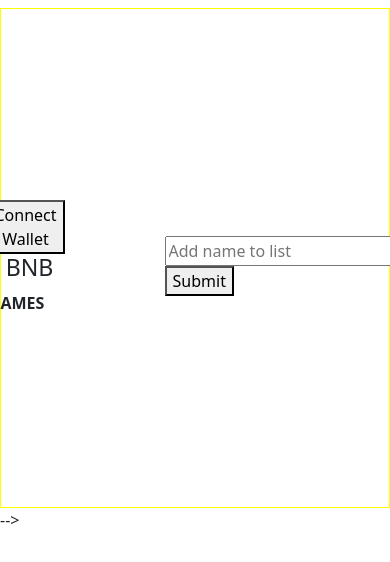
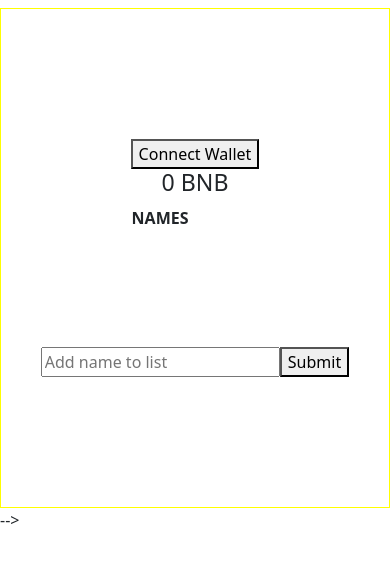
Before and after one commit to amazingprincelee/name-updater-dapp, a React (Create React App) app: page / in a window 390 px wide. Shown: the top 562 px of the page. Built offline with nearby package versions, Linux system fonts and the light colour scheme.

Commit message:
hide provider and signer inside function that needs them

```diff
--- a/src/App.css
+++ b/src/App.css
@@ -13,3 +13,16 @@
   border: yellow solid 1px;
 
 }
+
+
+
+
+@media only screen and (max-width: 600px) {
+  .container {
+    flex-direction: column;
+  }
+
+  h3 {
+    text-align: center;
+  }
+}
```
